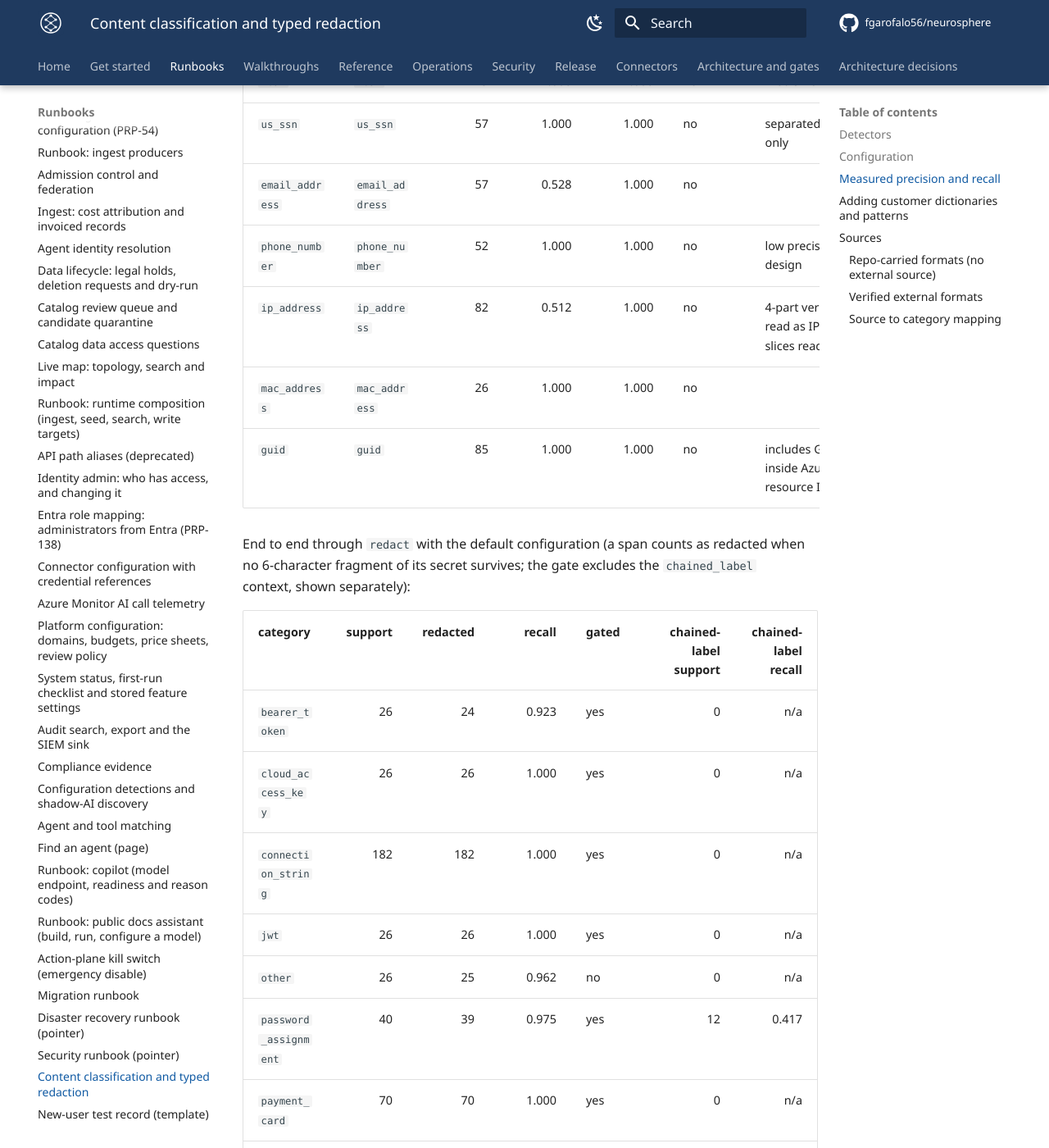
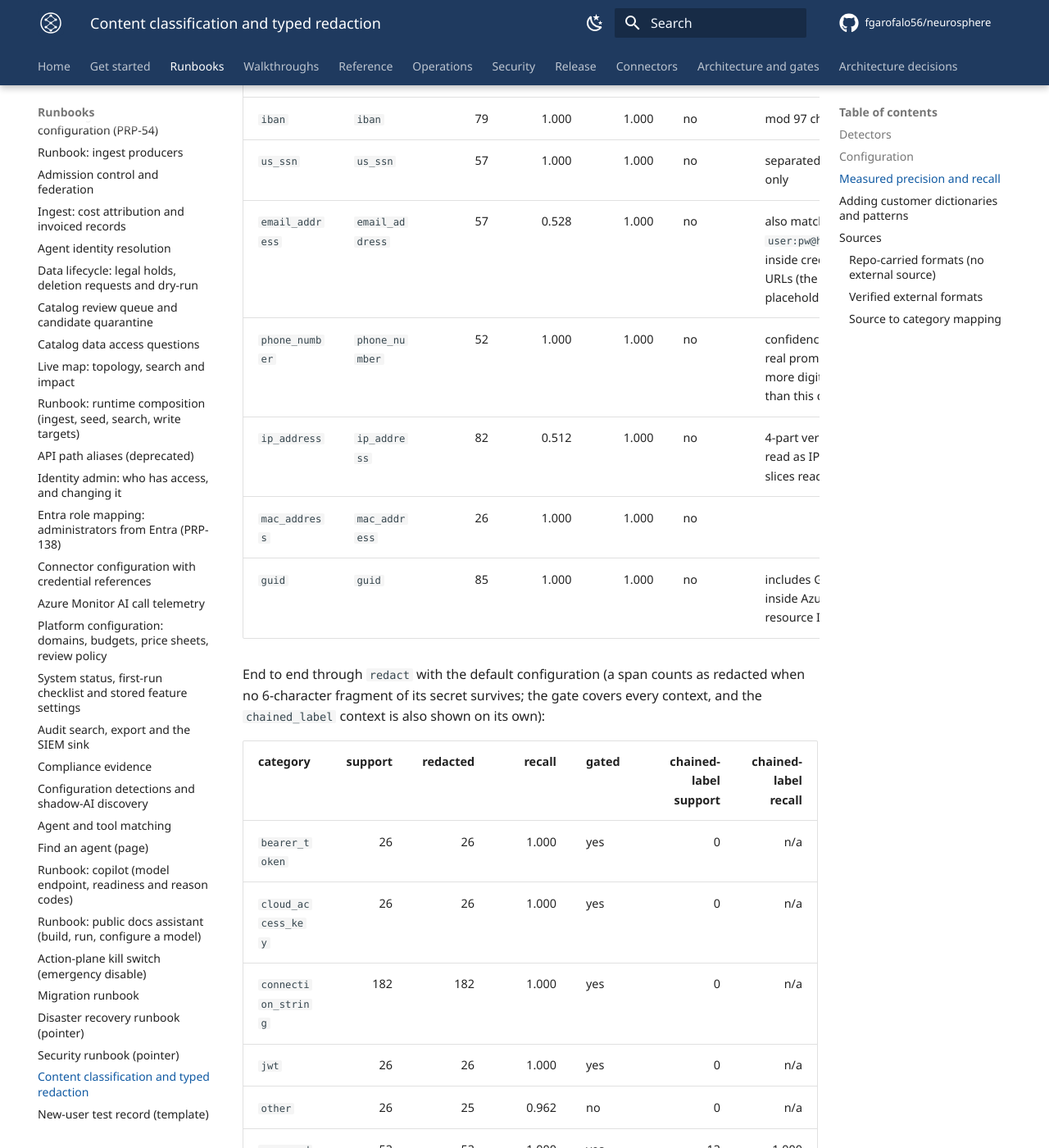
Before and after one commit to fgarofalo56/neurosphere, an MkDocs documentation site: the page built from docs/runbooks/content-classification.md, in a window 1280 px wide and 1400 px high, scrolled down 2652 px. Shown: the whole window at 82% size. Built offline with MkDocs 1.6.1 and Material for MkDocs 9.7.7, drawn with Linux system fonts in a browser that asks for light colours; comment, search, counter and statistics services are not loaded; some of the changed text lies outside the part shown.

Commit message:
test(classification): gate every corpus context, pin the table digest, refresh measured table
The chained-assignment, operator and JSON-escape fixes are merged, so the
recall gate now covers the chained_label context too and the strict xfail
is gone. The runbook test also checks the detector-set digest (review
follow-up), notes are reworded, and the measured table is regenerated:
every gated category at recall 1.000 end to end.

Co-Authored-By: Claude Opus 5.5 <noreply@anthropic.com>

```diff
--- a/docs/runbooks/content-classification.md
+++ b/docs/runbooks/content-classification.md
@@ -62,32 +62,32 @@ Per detector (each detector run alone on every sample):
 | --- | --- | ---: | ---: | ---: | --- | --- |
 | `private_key` | `private_key` | 52 | 1.000 | 1.000 | yes | PEM blocks, truncated blocks spanned to end of text |
 | `jwt` | `jwt` | 26 | 1.000 | 1.000 | yes |  |
-| `bearer_token` | `bearer_token` | 26 | 1.000 | 0.923 | yes |  |
+| `bearer_token` | `bearer_token` | 26 | 1.000 | 1.000 | yes |  |
 | `cloud_access_key` | `cloud_access_key` | 26 | 1.000 | 1.000 | yes |  |
 | `vendor_api_key` | `vendor_api_key` | 260 | 1.000 | 1.000 | yes | includes api-key / subscription-key header and query values |
 | `connection_string` | `connection_string` | 182 | 1.000 | 1.000 | yes | includes AccountKey=, SharedAccessKey=, SAS sig= and SAS URLs |
 | `url_with_credentials` | `url_with_credentials` | 52 | 1.000 | 1.000 | yes |  |
-| `password_assignment` | `password_assignment` | 52 | 1.000 | 0.981 | yes | chained labels leak (strict xfail, item 2 fix lane) |
+| `password_assignment` | `password_assignment` | 52 | 1.000 | 1.000 | yes | chained labels, `:=`/`=>`/`->`/`==` operators, CLI flags, escaped JSON |
 | `opaque_secret` | `other` | 26 | 0.915 | 0.962 | no | category other; not gated (Clarification 9); over-redacts base64 |
 | `payment_card` | `payment_card` | 70 | 1.000 | 1.000 | yes | Luhn-valid only |
 | `iban` | `iban` | 79 | 1.000 | 1.000 | no | mod 97 checked |
 | `us_ssn` | `us_ssn` | 57 | 1.000 | 1.000 | no | separated forms only |
-| `email_address` | `email_address` | 57 | 0.528 | 1.000 | no |  |
-| `phone_number` | `phone_number` | 52 | 1.000 | 1.000 | no | low precision by design |
+| `email_address` | `email_address` | 57 | 0.528 | 1.000 | no | also matches `user:pw@host` inside credential URLs (the URL placeholder wins) |
+| `phone_number` | `phone_number` | 52 | 1.000 | 1.000 | no | confidence low: real prompts carry more digit groups than this corpus |
 | `ip_address` | `ip_address` | 82 | 0.512 | 1.000 | no | 4-part versions read as IPv4; `a::b` slices read as IPv6 |
 | `mac_address` | `mac_address` | 26 | 1.000 | 1.000 | no |  |
 | `guid` | `guid` | 85 | 1.000 | 1.000 | no | includes GUIDs inside Azure resource IDs |
 
-End to end through `redact` with the default configuration (a span counts as redacted when no 6-character fragment of its secret survives; the gate excludes the `chained_label` context, shown separately):
+End to end through `redact` with the default configuration (a span counts as redacted when no 6-character fragment of its secret survives; the gate covers every context, and the `chained_label` context is also shown on its own):
 
 | category | support | redacted | recall | gated | chained-label support | chained-label recall |
 | --- | ---: | ---: | ---: | --- | ---: | ---: |
-| `bearer_token` | 26 | 24 | 0.923 | yes | 0 | n/a |
+| `bearer_token` | 26 | 26 | 1.000 | yes | 0 | n/a |
 | `cloud_access_key` | 26 | 26 | 1.000 | yes | 0 | n/a |
 | `connection_string` | 182 | 182 | 1.000 | yes | 0 | n/a |
 | `jwt` | 26 | 26 | 1.000 | yes | 0 | n/a |
 | `other` | 26 | 25 | 0.962 | no | 0 | n/a |
-| `password_assignment` | 40 | 39 | 0.975 | yes | 12 | 0.417 |
+| `password_assignment` | 52 | 52 | 1.000 | yes | 12 | 1.000 |
 | `payment_card` | 70 | 70 | 1.000 | yes | 0 | n/a |
 | `private_key` | 52 | 52 | 1.000 | yes | 0 | n/a |
 | `url_with_credentials` | 52 | 52 | 1.000 | yes | 0 | n/a |
```
Also changed, not shown: 2 other files.
